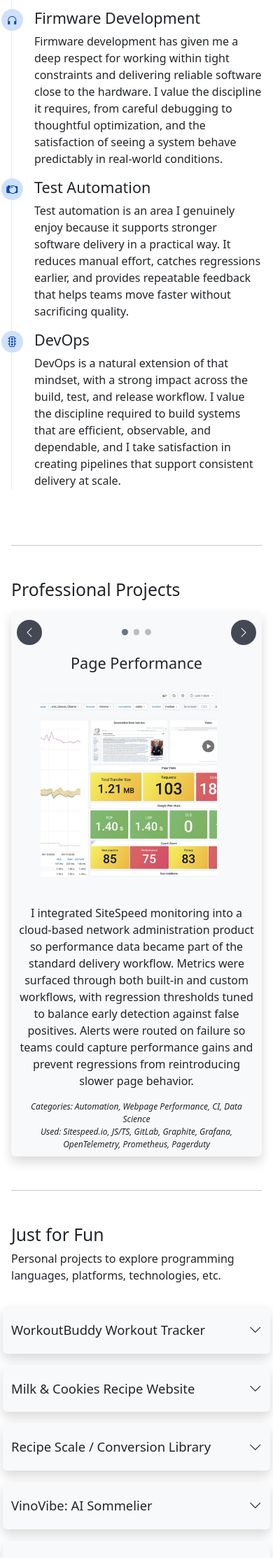
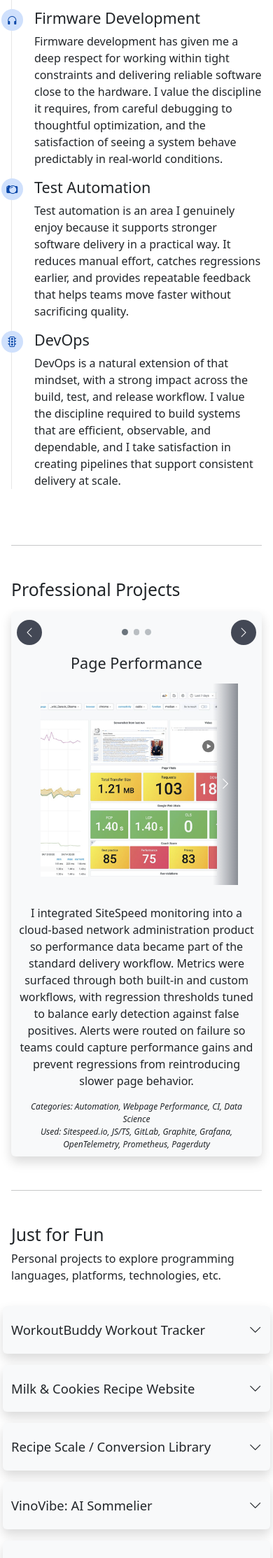
Before and after one commit to chrisdana/chrisdana.github.io, a Jekyll site: the page built from index.md, in a window 390 px wide. Shown: the part 850-3077 px from the top of the page at 70% size. Built offline with Jekyll 4.4.1, drawn with Linux system fonts in a browser that asks for light colours.

Commit message:
Add gallery scroll hints on mobile

```diff
--- a/_sass/main.scss
+++ b/_sass/main.scss
@@ -211,10 +211,49 @@
   max-width: calc(100% - 1rem);
 }
 
+.project-mobile-shot-frame {
+  max-width: min(100%, 20rem);
+  position: relative;
+}
+
+.project-mobile-shot-frame::before,
+.project-mobile-shot-frame::after {
+  align-items: center;
+  bottom: 0.75rem;
+  color: #fff;
+  display: flex;
+  font-family: "bootstrap-icons";
+  font-size: 1.1rem;
+  justify-content: center;
+  opacity: 0;
+  pointer-events: none;
+  position: absolute;
+  top: 0.25rem;
+  transition: opacity 0.18s ease;
+  width: 2.25rem;
+  z-index: 2;
+}
+
+.project-mobile-shot-frame::before {
+  background: linear-gradient(90deg, rgba(17, 24, 39, 0.48), rgba(17, 24, 39, 0));
+  content: "\F284";
+  left: 0.25rem;
+}
+
+.project-mobile-shot-frame::after {
+  background: linear-gradient(270deg, rgba(17, 24, 39, 0.48), rgba(17, 24, 39, 0));
+  content: "\F285";
+  right: 0.25rem;
+}
+
+.project-mobile-shot-frame.can-scroll-left::before,
+.project-mobile-shot-frame.can-scroll-right::after {
+  opacity: 1;
+}
+
 .project-mobile-shot-strip {
   display: flex;
   gap: 0.75rem;
-  max-width: min(100%, 20rem);
   overflow-x: auto;
   padding: 0.25rem 0.25rem 0.75rem;
   scroll-padding-inline: 0.25rem;
--- a/assets/js/main.js
+++ b/assets/js/main.js
@@ -1,7 +1,38 @@
 window.addEventListener('DOMContentLoaded', () => {
+  const mobileGalleries = Array.from(document.querySelectorAll('[data-mobile-gallery]'));
+  const updateMobileGalleryHint = (gallery) => {
+    const strip = gallery.querySelector('.project-mobile-shot-strip');
+
+    if (!strip || strip.offsetParent === null) {
+      return;
+    }
+
+    const maxScrollLeft = strip.scrollWidth - strip.clientWidth;
+    const scrollLeft = Math.max(0, strip.scrollLeft);
+    const canScroll = maxScrollLeft > 1;
+
+    gallery.classList.toggle('can-scroll-left', canScroll && scrollLeft > 1);
+    gallery.classList.toggle('can-scroll-right', canScroll && scrollLeft < maxScrollLeft - 1);
+  };
+  const updateMobileGalleryHints = () => {
+    mobileGalleries.forEach(updateMobileGalleryHint);
+  };
+
+  mobileGalleries.forEach((gallery) => {
+    const strip = gallery.querySelector('.project-mobile-shot-strip');
+
+    strip?.addEventListener('scroll', () => {
+      updateMobileGalleryHint(gallery);
+    }, { passive: true });
+  });
+
+  window.addEventListener('resize', updateMobileGalleryHints);
+  document.addEventListener('shown.bs.collapse', updateMobileGalleryHints);
+
   const selector = document.querySelector('#proproject-mobile-selector');
 
   if (!selector) {
+    updateMobileGalleryHints();
     return;
   }
 
@@ -31,6 +62,8 @@ window.addEventListener('DOMContentLoaded', () => {
       indicator.classList.toggle('active', isActive);
       indicator.toggleAttribute('aria-current', isActive);
     });
+
+    requestAnimationFrame(updateMobileGalleryHints);
   };
 
   previousButton?.addEventListener('click', () => {
@@ -48,4 +81,5 @@ window.addEventListener('DOMContentLoaded', () => {
   });
 
   showProject(activeIndex);
+  updateMobileGalleryHints();
 });
--- a/index.md
+++ b/index.md
@@ -59,17 +59,19 @@ title: "CD Github Hub"
           <h3 class="proproject-mobile-title fw-lighter">{{ item.name }}</h3>
           <div class="flex-shrink-0">
             {% if item.gallery %}
-            <div class="project-mobile-shot-strip" aria-label="{{ item.name }} screenshots">
-              {% for image in item.gallery %}
-              <img
-                class="project-mobile-shot rounded-6"
-                src="{{ image.src | relative_url }}"
-                alt="{{ item.name }} screenshot {{ forloop.index }}"
-                width="{{ image.width }}"
-                height="{{ image.height }}"
-                loading="lazy"
-                decoding="async">
-              {% endfor %}
+            <div class="project-mobile-shot-frame" data-mobile-gallery>
+              <div class="project-mobile-shot-strip" aria-label="{{ item.name }} screenshots">
+                {% for image in item.gallery %}
+                <img
+                  class="project-mobile-shot rounded-6"
+                  src="{{ image.src | relative_url }}"
+                  alt="{{ item.name }} screenshot {{ forloop.index }}"
+                  width="{{ image.width }}"
+                  height="{{ image.height }}"
+                  loading="lazy"
+                  decoding="async">
+                {% endfor %}
+              </div>
             </div>
             {% else %}
             <img class="rounded-6 img-small" src="{{ item.img | relative_url }}" alt="{{ item.name }}" width="{{ item.width }}" height="{{ item.height }}" loading="lazy" decoding="async">
@@ -168,17 +170,19 @@ title: "CD Github Hub"
       <div class="fun-project-mobile-content d-flex flex-column align-items-center text-center pt-3">
         <div class="flex-shrink-0">
           {% if item.gallery %}
-          <div class="project-mobile-shot-strip" aria-label="{{ item.name }} screenshots">
-            {% for image in item.gallery %}
-            <img
-              class="project-mobile-shot rounded-6"
-              src="{{ image.src | relative_url }}"
-              alt="{{ item.name }} screenshot {{ forloop.index }}"
-              width="{{ image.width }}"
-              height="{{ image.height }}"
-              loading="lazy"
-              decoding="async">
-            {% endfor %}
+          <div class="project-mobile-shot-frame" data-mobile-gallery>
+            <div class="project-mobile-shot-strip" aria-label="{{ item.name }} screenshots">
+              {% for image in item.gallery %}
+              <img
+                class="project-mobile-shot rounded-6"
+                src="{{ image.src | relative_url }}"
+                alt="{{ item.name }} screenshot {{ forloop.index }}"
+                width="{{ image.width }}"
+                height="{{ image.height }}"
+                loading="lazy"
+                decoding="async">
+              {% endfor %}
+            </div>
           </div>
           {% else %}
           <img class="rounded-6 img-small p-3" src="{{ item.img | relative_url }}" alt="{{ item.name }}" width="{{ item.width }}" height="{{ item.height }}" loading="lazy" decoding="async">
```
